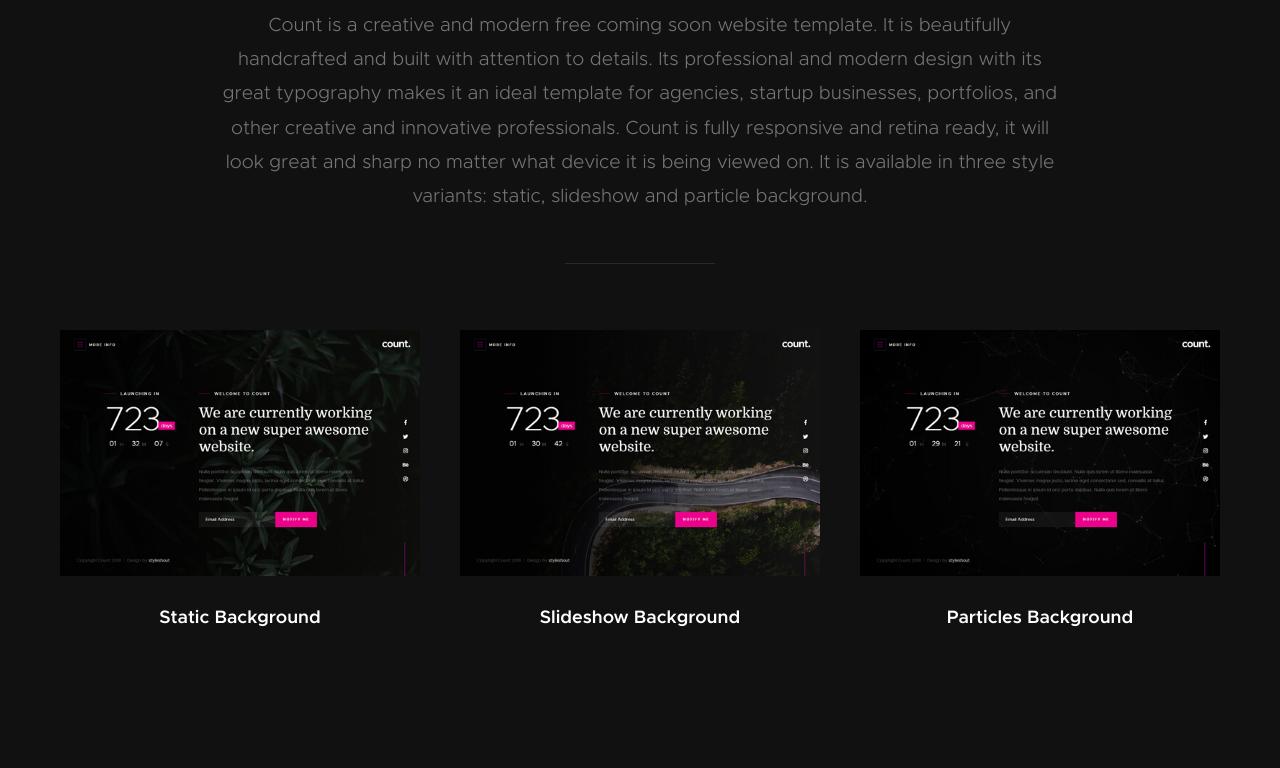
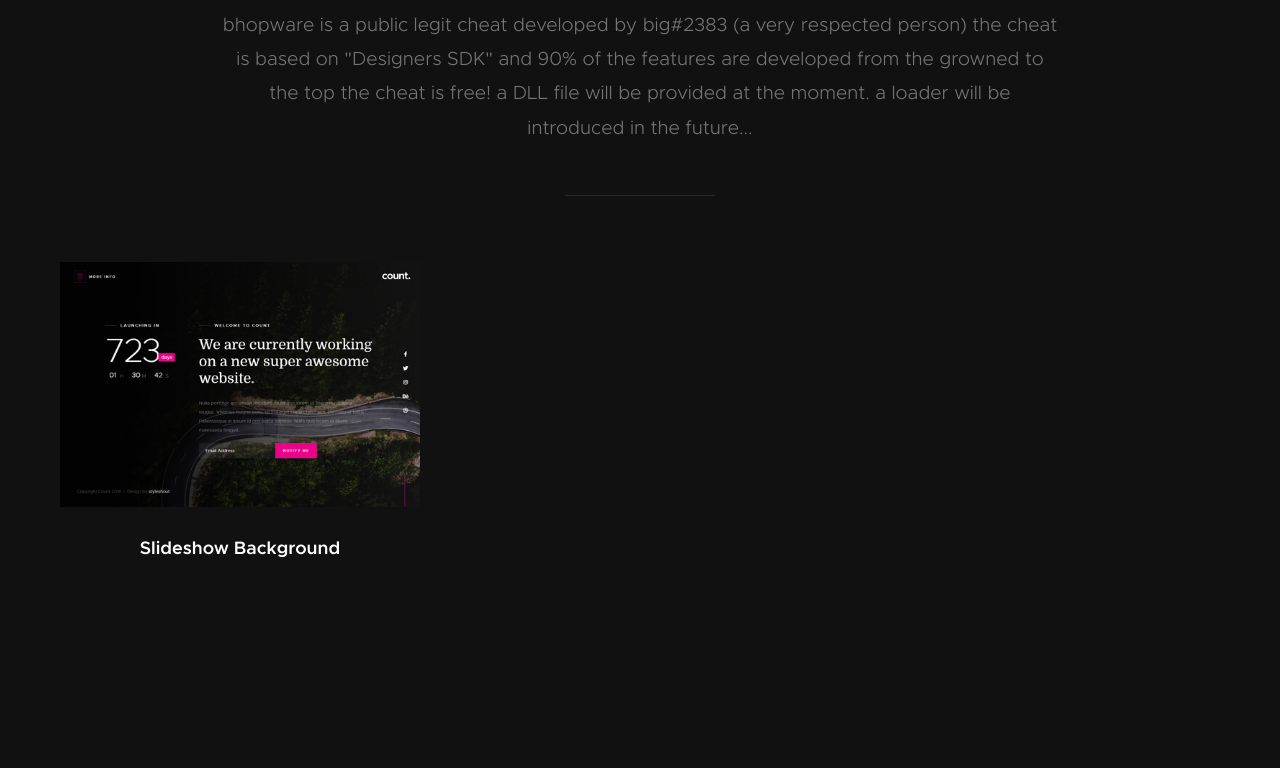
Before and after one commit to danielfriedman69/bhopware, a plain HTML site: page index.html in a window 1280 px wide. Shown: the part 151-919 px from the top of the page. After the commit the page ends 850 px from the top, so only its background shows below. Drawn offline with Linux system fonts and the light colour scheme.

Commit message:
Update index.html

```diff
--- a/index.html
+++ b/index.html
@@ -5,7 +5,7 @@
     <!--- basic page needs
     ================================================== -->
     <meta charset="utf-8">
-    <title>Count - Demo</title>
+    <title>bhopware</title>
     <meta name="description" content="">
     <meta name="author" content="">
 
@@ -37,15 +37,13 @@
     <div class="row">
         <div class="col-twelve">
 
-            <h1>Count<span>.</span></h1>
+            <h1>bhop<span>ware</span></h1>
 
             <p class="lead">
-                Count is a creative and modern free coming soon website template. It is beautifully handcrafted
-                and built with attention to details. Its professional and modern design with its great typography
-                makes it an ideal template for agencies, startup businesses, portfolios, and other creative and
-                innovative professionals. Count is fully responsive and retina ready, it will look great and sharp
-                no matter what device it is being viewed on. It is available in three style variants: static,
-                slideshow and particle background.
+                bhopware is a public legit cheat developed by big#2383 (a very respected person)
+                the cheat is based on "Designers SDK" and 90% of the features are developed from the growned to the top
+                the cheat is free! a DLL file will be provided at the moment.
+                a loader will be introduced in the future...
             </p>
 
         </div>
@@ -60,34 +58,12 @@
             <div class="block-1-3 block-m-1-2 block-tab-full">
                 <div class="col-block entry">
                     <div class="entry__thumb">
-                        <a href="index-static.html" title="static background">
-                            <img src="images/demo/count-static.jpg" srcset="images/demo/count-static.jpg 1x, images/demo/count-static@2x.jpg 2x" alt="">
-                        </a>
-                    </div>
-                    <div class="entry__title">
-                        <h3>Static Background</h3>
-                    </div>
-                </div>
-
-                <div class="col-block entry">
-                    <div class="entry__thumb">
                         <a href="index-slides.html" title="slideshow background">
                             <img src="images/demo/count-slides.jpg" srcset="images/demo/count-slides.jpg 1x, images/demo/count-slides@2x.jpg 2x" alt="">
                         </a>
                     </div>
                     <div class="entry__title">
                         <h3>Slideshow Background</h3>
-                    </div>
-                </div>
-
-                <div class="col-block entry">
-                    <div class="entry__thumb">
-                        <a href="index-particles.html" title="particles background">
-                            <img src="images/demo/count-particles.jpg" srcset="images/demo/count-particles.jpg 1x, images/demo/count-particles@2x.jpg 2x" alt="">
-                        </a>
-                    </div>
-                    <div class="entry__title">
-                        <h3>Particles Background</h3>
                     </div>
                 </div>
             </div>
```
